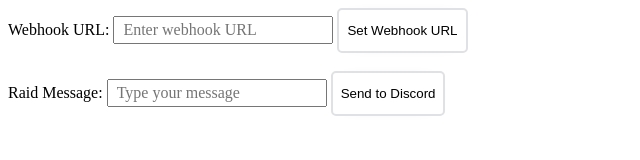
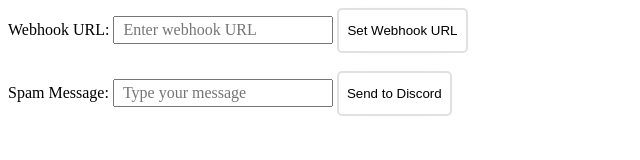
Before and after one commit to Syntast1c/HTMLHook, a plain HTML site: page index.html in a window 1280 px wide. Shown: the full height of the page, 0-640 px from the left. Drawn offline with Linux system fonts and the light colour scheme.

Commit message:
Update index.html

```diff
--- a/index.html
+++ b/index.html
@@ -3,7 +3,7 @@
 <head>
     <meta charset="UTF-8">
     <meta name="viewport" content="width=device-width, initial-scale=1.0">
-    <title>Discord Webhook Sender</title>
+    <title>Discord Webhook Spammer</title>
     <style>
 
 button {
@@ -45,7 +45,7 @@ input {
     <br>
     <br>
 
-    <label for="message">Raid Message:</label>
+    <label for="message">Spam Message:</label>
     <input type="text" id="message" placeholder="Type your message">
     <button onclick="sendMessages()">Send to Discord</button>
 
```
